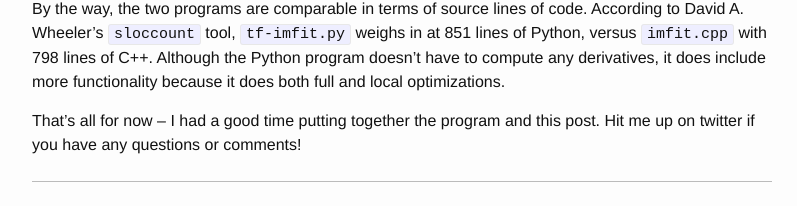
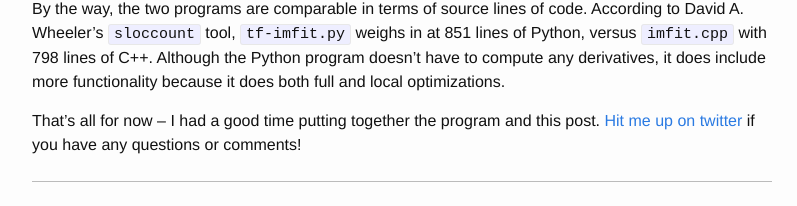
Before and after one commit to mzucker/mzucker.github.io, a Jekyll site: the page built from _posts/2018-04-27-image-fitting-tensorflow-rewrite.md, in a window 1280 px wide and 900 px high, scrolled down 8234 px, cut to the strip 100-555 px from the top of the window. Shown: the part 246-452 px from the top of the strip, without its empty margins (238-1035 px from the left). Built offline with Jekyll 4.4.1, drawn with Linux system fonts in a browser that asks for light colours; formulas are drawn with MathJax 3; comment, search, counter and statistics services are not loaded; some of the changed lines change nothing that is shown.

Commit message:
added tweet link

```diff
--- a/_posts/2018-04-27-image-fitting-tensorflow-rewrite.md
+++ b/_posts/2018-04-27-image-fitting-tensorflow-rewrite.md
@@ -448,7 +448,7 @@ compute any derivatives, it does include more functionality because it
 does both full and local optimizations.
 
 That's all for now -- I had a good time putting together the program
-and this post.  Hit me up on twitter if you have any questions or
+and this post.  [Hit me up on twitter](https://twitter.com/matt_zucker/status/989959910371807232) if you have any questions or
 comments!
 
 
```
